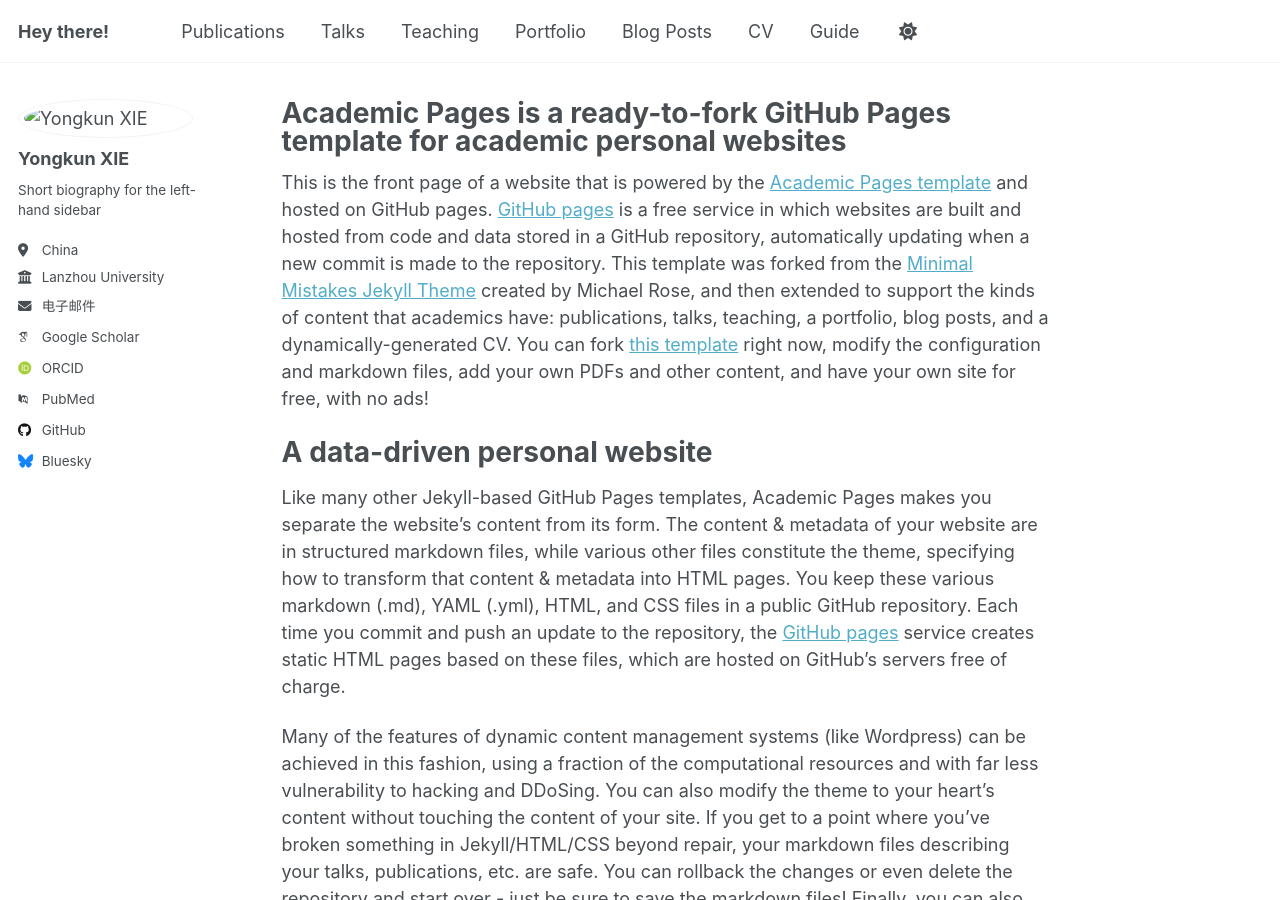
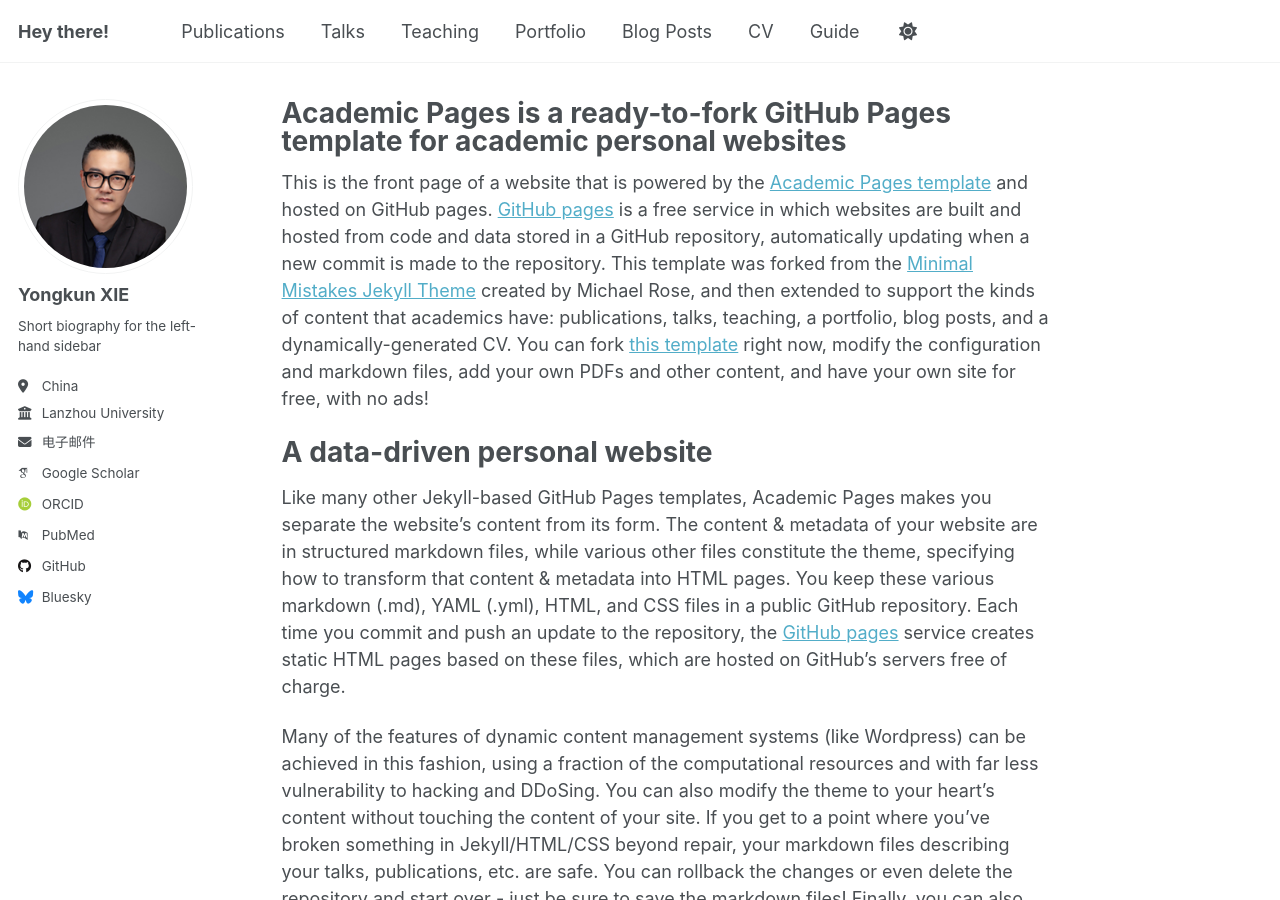
Before and after one commit to yongkunxie/yongkunxie.github.io, a Jekyll site: the page built from _pages/about.md, in a window 1280 px wide and 900 px high. Built offline with Jekyll 4.4.1, drawn with Linux system fonts in a browser that asks for light colours; some web fonts are replaced.

Commit message:
Update _config.yml

```diff
--- a/_config.yml
+++ b/_config.yml
@@ -22,7 +22,7 @@ repository               : "academicpages/academicpages.github.io"
 #               Additional customization can be done by editing /_includes/author-profile.html
 author:
   # Biographic information
-  avatar           : "/assets/images/avatar.jpg"
+  avatar           : "github.png"
   name             : "Yongkun XIE"
   pronouns         : # example: "she/her"
   bio              : "Short biography for the left-hand sidebar"
```
